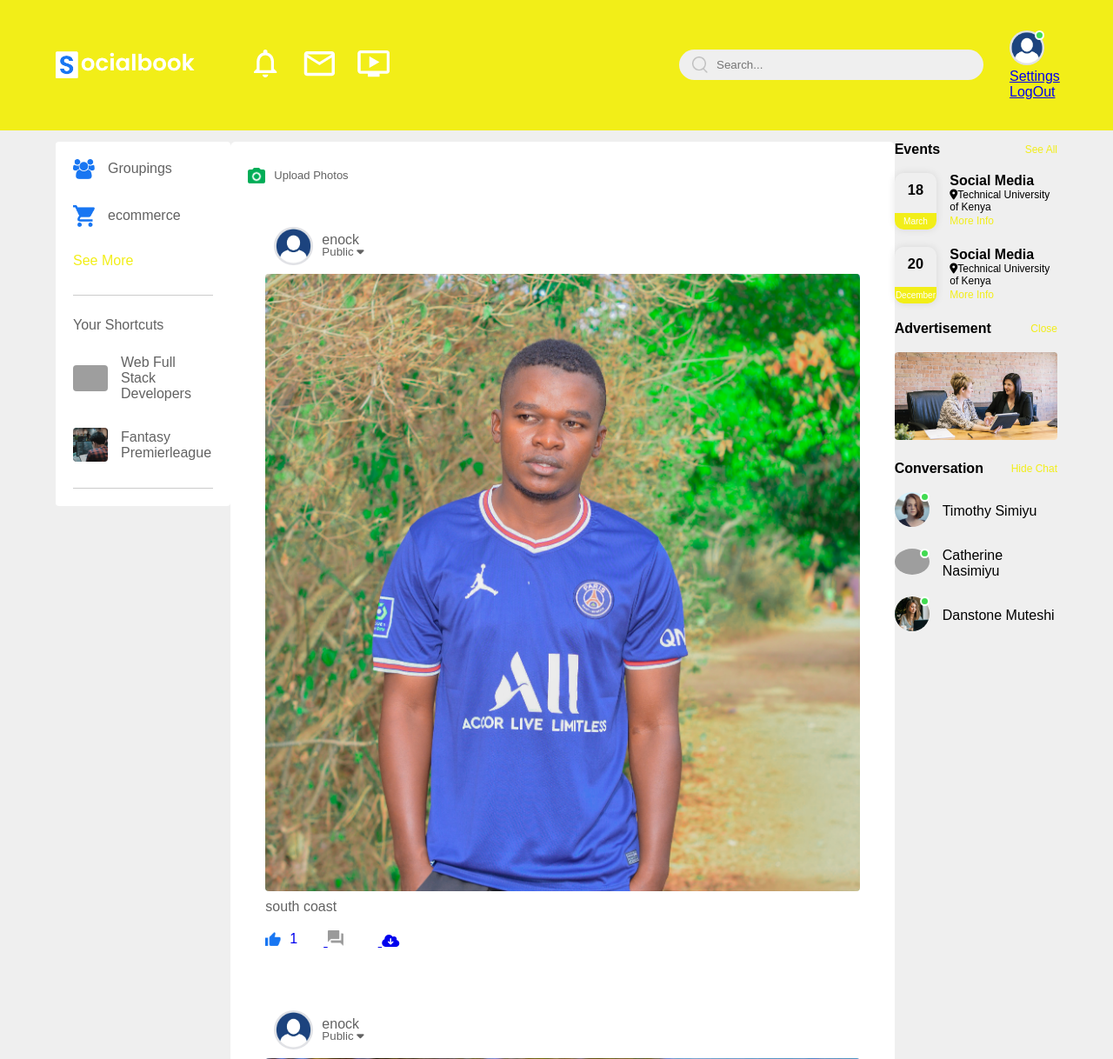
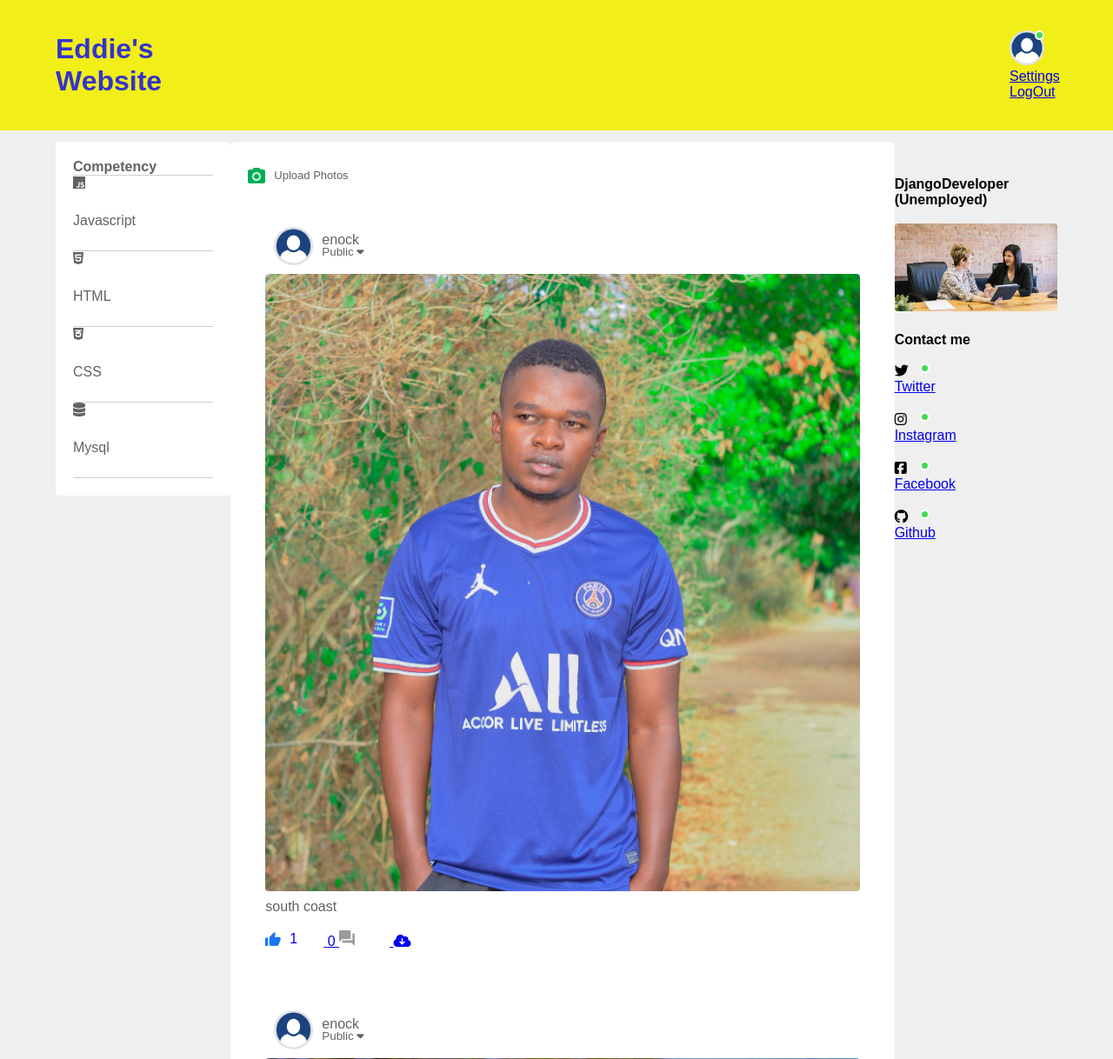
Before and after one commit to EddieKenya/social-media-app, a Django app: template templates/home.html in a window 1280 px wide. Shown: the top 1218 px of the page at 87% size. Run offline with Django 4.2, Linux system fonts and the light colour scheme; the template is opened without the code that fills it: values that come from a table or form of the project are taken from there, others are empty; data comes from the database, SQL or seed files in the repository; both versions use the stored data as it was after the commit; some libraries are stand-ins or nearby versions; grey boxes are pictures that could not be loaded.

Commit message:
required fields

```diff
--- a/core/models.py
+++ b/core/models.py
@@ -20,7 +20,7 @@ class Profile(models.Model):
 class Post (models.Model):
     user = models.CharField(max_length=200)
     id = models.UUIDField(primary_key=True, default=uuid.uuid4)
-    posts_image= models.ImageField(upload_to='post_images')
+    posts_image= models.ImageField(upload_to='post_images', blank=True, null=True)
     caption = models.TextField()
     no_of_likes = models.IntegerField(default=0)
     post_no_comments =models.IntegerField(default=0)
--- a/static/stylist.css
+++ b/static/stylist.css
@@ -26,6 +26,9 @@ nav{
 
 .logo{
     width: 160px;
+    font-weight: bolder;
+    font-size: xx-large;
+    color: rgb(51, 51, 206);
     margin-right: 45px;
 }
 
--- a/templates/home.html
+++ b/templates/home.html
@@ -8,27 +8,28 @@
     <meta charset="UTF-8">
     <meta http-equiv="X-UA-Compatible" content="IE=edge">
     <meta name="viewport" content="width=device-width, initial-scale=1.0">
-    <title>SocialBook -Kicheko</title>
+    <title>Kicheko</title>
     <link rel="stylesheet" href="stylist.css">
     <script src="https://kit.fontawesome.com/89ae505745.js" crossorigin="anonymous"></script>
 </head>
 <body>
     <nav>
         <div class="nav-left">
-            <img src='{% static "images/logo.png" %}'class="logo" >
+            <p class="logo"> <strong >Eddie's Website</strong></p>
             <ul>
-                <li><img src="{% static 'images/notification.png'%}"   ></li>
-                <li> <img src="{% static 'images/inbox.png'%}" ></li>
-                <li><img src="{% static 'images/video.png'%}" ></li>
+
+
+
+
             </ul>
         </div>
 
         <div class="nav-right">
 
-            <div class="search-box">
+            <!-- <div class="search-box">
                 <img src="{% static 'images/search.png'%}" >
                 <input class="searchboxinput" type="text" placeholder="Search...">
-            </div>
+            </div> -->
             <div class="navusericon  online ">
                 <img src="{{user_profile.profileimg.url}}">
                 <span><a href="{% url 'settings' %}">Settings</a> </span>
@@ -41,16 +42,27 @@
         <!-- left-sidebar -->
         <div class="left-sidebar">
             <div class="imp-links">
-                <a href="#"><img src="{% static 'images/group.png'%}" >Groupings</a>
-                <a href="#"><img src="{% static 'images/marketplace.png'%}">ecommerce</a>
-                <a href="#">See More</a>
+                <p><strong>Competency</strong></p>
+
 
             </div>
             <div class="shortcut-links">
-                <p>Your Shortcuts</p>
-                <a href="#"><img src="{%static 'images/shortcut-3.png'}" >Web Full Stack Developers</a>
-                <a href="#"><img src="{%static 'images/shortcut-4.png'%}" >Fantasy Premierleague</a>
+                <i class="fa-brands fa-js"></i>
+                <p>Javascript</p>
             </div>
+            <div class="shortcut-links">
+                <i class="fa-brands fa-html5"></i>
+                <p>HTML</p>
+            </div>
+            <div class="shortcut-links">
+                <i class="fa-brands fa-css3-alt"></i>
+                <p>CSS</p>
+            </div>
+            <div class="shortcut-links">
+                <i class="fa-solid fa-database"></i>
+                <p>Mysql</p>
+            </div>
+
         </div>
         <!-- main-cotent -->
         <div class="write-post-container">
@@ -92,7 +104,7 @@
                                     </div>
                                 </a>
 
-                                <a href="/comments?post_id={{post.id}}">
+                                <a href="/comments?post_id={{post.id}}">{{post.post_no_comments}}
 
                                     <div>
                                         <img src="{% static 'images/comments.png'%}" >
@@ -104,6 +116,7 @@
                                         <i class="fa-solid fa-cloud-arrow-down"></i>
                                     </a>
                                 </div>
+
 
 
                             </div>
@@ -118,66 +131,55 @@
 
         <!-- right-sidebar -->
         <div class="right-sidebar">
-            <div class="sidebar-title">
-                <h4>Events</h4>
-                <a href="#">See All</a>
-            </div>
+
 
             <div class="event">
-                <dv class="left-event">
-                    <h3>18</h3>
-                    <span>March</span>
 
-                </dv>
-                <div class="right-event">
-                    <h4>Social Media</h4>
-                    <p><i class="fa-sharp fa-solid fa-location-dot"></i>Technical University of Kenya</p>
-                    <a href="#">More Info</a>
-                </div>
+
 
             </div>
             <div class="event">
-                <dv class="left-event">
-                    <h3>20</h3>
-                    <span>December</span>
 
-                </dv>
-                <div class="right-event">
-                    <h4>Social Media</h4>
-                    <p><i class="fa-sharp fa-solid fa-location-dot"></i>Technical University of Kenya</p>
-                    <a href="#">More Info</a>
-                </div>
+
 
             </div>
             <div class="sidebar-title">
-                <h4>Advertisement</h4>
-                <a href="#">Close</a>
+                <h4>DjangoDeveloper (Unemployed)</h4>
+
             </div>
             <img src="{%static 'images/advertisement.png'%}" class="sidebar-ads">
 
             <div class="sidebar-title">
-                <h4>Conversation</h4>
-                <a href="#">Hide Chat</a>
+                <h4>Contact me </h4>
+
             </div>
 
 
             <div class="online-list">
                 <div class="online">
-                    <img src="{% static 'images/member-1.png'%}" alt="">
+                    <i class="fa-brands fa-twitter"></i>
+                    <a href="https://twitter.com/eddiemakhanu" target="_blank">Twitter</a>
                 </div>
-                <p>Timothy Simiyu</p>
+            </div>
+
+            <div class="online-list">
+                <div class="online">
+                    <i class="fa-brands fa-instagram"></i>
+                    <a href="https://www.instagram.com/eddie_k.e" target="_blank">Instagram</a>
+                </div>
+
             </div>
             <div class="online-list">
                 <div class="online">
-                    <img src="{% static 'images/member-2.png'}" alt="">
+                    <i class="fa-brands fa-square-facebook"></i>
+                    <a href="https://web.facebook.com/eddie.maxkhalifa/" target="_blank">Facebook</a>
                 </div>
-                <p>Catherine Nasimiyu</p>
             </div>
             <div class="online-list">
                 <div class="online">
-                    <img src="{% static 'images/member-3.png'%}" alt="">
+                    <i class="fa-brands fa-github"></i>
+                    <a href="https://github.com/EddieKenya?tab=repositories" target="_blank">Github</a>
                 </div>
-                <p>Danstone Muteshi</p>
             </div>
 
 
```
Also changed, not shown: core/views.py (+5 -2 lines), templates/comments.html (+11 -11 lines), db.sqlite3, 2 other files.
